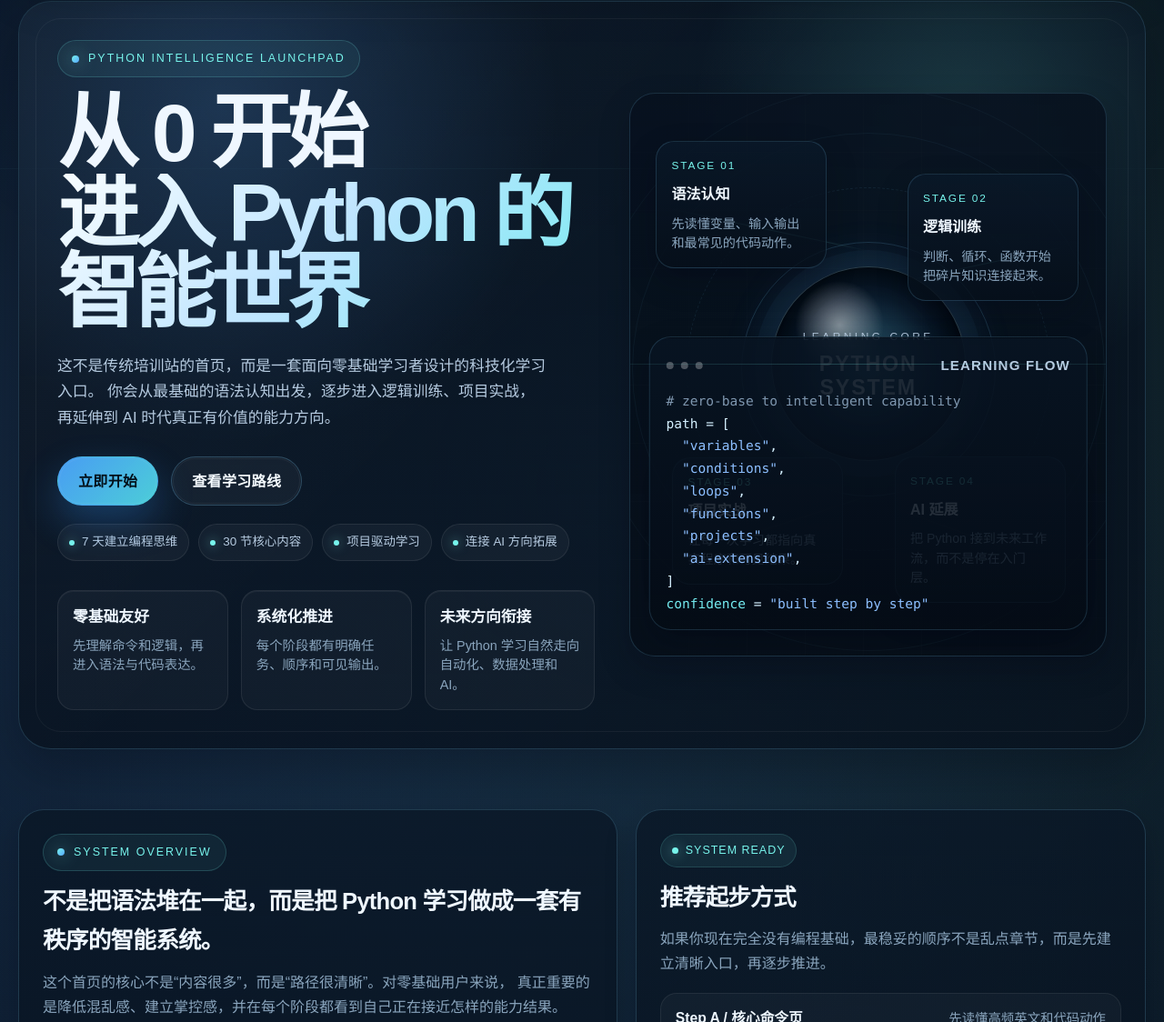
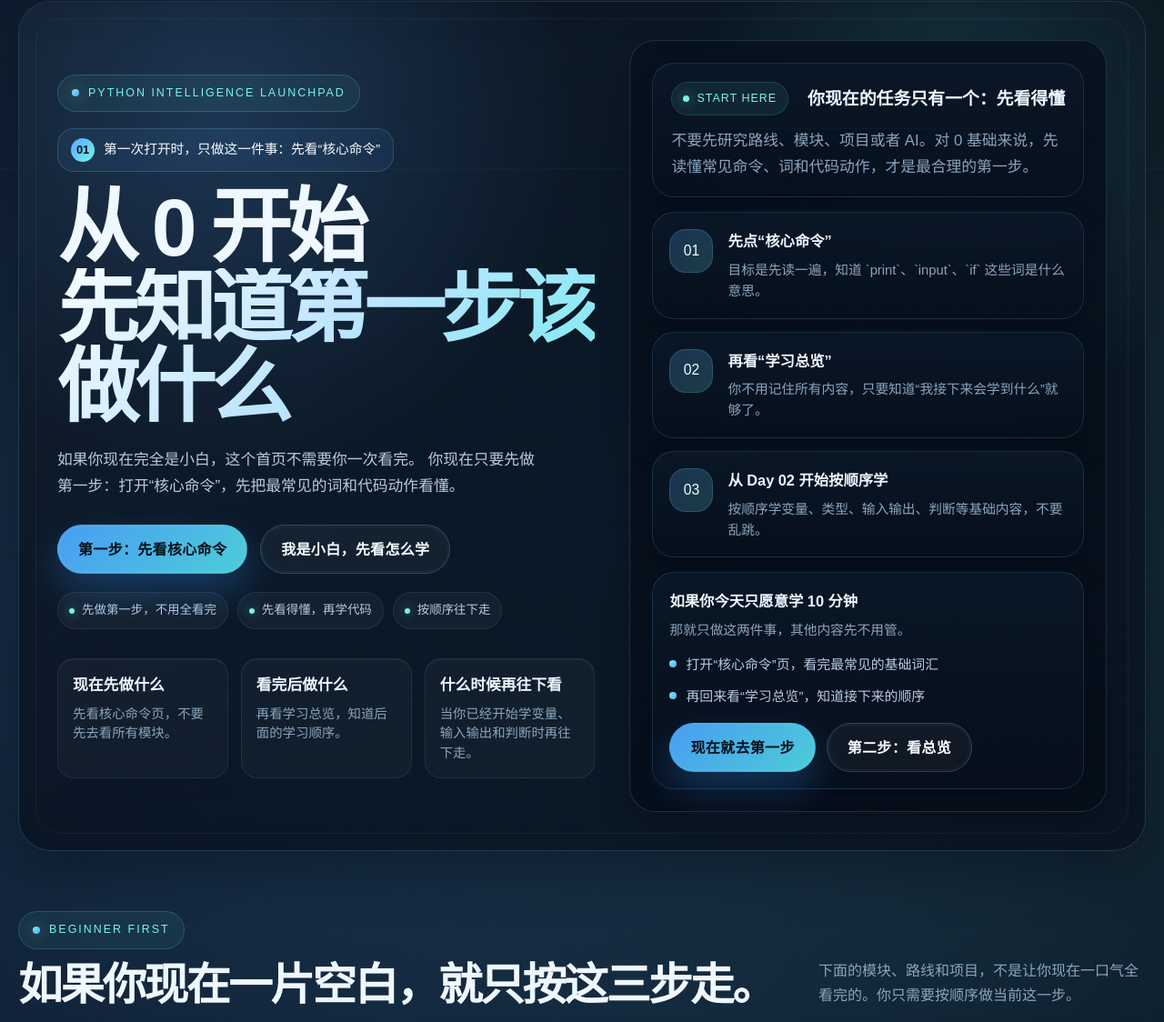
Before and after one commit to sagsinghania/python-learning-site, a plain HTML site: page index.html in a window 1280 px wide. Shown: the part 135-1259 px from the top of the page at 91% size. Drawn offline with Linux system fonts and the light colour scheme.

Commit message:
Make homepage clearer for complete beginners

```diff
--- a/index.html
+++ b/index.html
@@ -340,6 +340,33 @@
       margin-bottom: 18px;
     }
 
+    .newbie-note {
+      display: inline-flex;
+      align-items: center;
+      gap: 10px;
+      margin-bottom: 18px;
+      padding: 10px 14px;
+      border-radius: 18px;
+      background: rgba(88, 168, 255, 0.08);
+      border: 1px solid rgba(127, 213, 255, 0.18);
+      color: var(--silver);
+      font-size: 0.92rem;
+    }
+
+    .newbie-note::before {
+      content: "01";
+      display: inline-grid;
+      place-items: center;
+      width: 26px;
+      height: 26px;
+      border-radius: 999px;
+      background: linear-gradient(135deg, var(--blue), var(--cyan));
+      color: #04101a;
+      font-family: var(--font-display);
+      font-size: 0.8rem;
+      font-weight: 700;
+    }
+
     .hero h1 {
       margin: 0;
       font-family: var(--font-display);
@@ -481,6 +508,7 @@
     .hero-stage {
       position: relative;
       min-height: 620px;
+      padding: 24px;
       border-radius: calc(var(--radius-xl) - 8px);
       background:
         linear-gradient(180deg, rgba(8, 18, 31, 0.9), rgba(6, 14, 24, 0.8)),
@@ -504,95 +532,143 @@
     .hero-stage::after {
       content: "";
       position: absolute;
-      left: -30%;
-      right: -30%;
-      top: 48%;
+      left: 24px;
+      right: 24px;
+      top: 96px;
       height: 1px;
       background: linear-gradient(90deg, transparent, rgba(119, 243, 235, 0.22), transparent);
     }
 
-    .orbital-field {
-      position: absolute;
-      inset: 0;
-    }
-
-    .orbital-ring {
-      position: absolute;
-      left: 50%;
-      top: 49%;
-      border-radius: 50%;
-      border: 1px solid rgba(127, 213, 255, 0.16);
-      transform: translate(-50%, -50%);
-    }
-
-    .orbital-ring.ring-a {
-      width: 280px;
-      height: 280px;
-    }
-
-    .orbital-ring.ring-b {
-      width: 400px;
-      height: 400px;
-      border-style: dashed;
-      opacity: 0.55;
-    }
-
-    .orbital-ring.ring-c {
-      width: 520px;
-      height: 520px;
-      opacity: 0.32;
-    }
-
-    .orbital-ring.ring-d {
-      width: 620px;
-      height: 620px;
-      opacity: 0.24;
-    }
-
-    .signal-orb {
-      position: absolute;
-      left: 50%;
-      top: 48%;
-      width: 214px;
-      height: 214px;
-      transform: translate(-50%, -50%);
-      border-radius: 50%;
-      background:
-        radial-gradient(circle at 35% 30%, rgba(255, 255, 255, 0.46), transparent 24%),
-        radial-gradient(circle at center, rgba(102, 220, 255, 0.36), rgba(19, 58, 97, 0.16) 50%, rgba(3, 10, 18, 0.95) 72%);
-      border: 1px solid rgba(170, 231, 255, 0.24);
-      box-shadow:
-        0 0 0 18px rgba(88, 168, 255, 0.04),
-        0 0 56px rgba(88, 168, 255, 0.16),
-        inset 0 -14px 30px rgba(1, 6, 12, 0.38);
+    .starter-board {
+      position: relative;
+      z-index: 2;
+      display: grid;
+      gap: 16px;
+      height: 100%;
+    }
+
+    .mission-card,
+    .starter-card,
+    .today-card {
+      border-radius: 24px;
+      background: linear-gradient(180deg, rgba(10, 24, 40, 0.88), rgba(7, 16, 28, 0.74));
+      border: 1px solid rgba(127, 213, 255, 0.14);
+      box-shadow: var(--shadow-lg);
+    }
+
+    .mission-card {
+      padding: 20px 20px 18px;
+    }
+
+    .mission-top {
+      display: flex;
+      align-items: center;
+      justify-content: space-between;
+      gap: 14px;
+      margin-bottom: 14px;
+    }
+
+    .mission-top strong {
+      font-family: var(--font-display);
+      font-size: 1.18rem;
+    }
+
+    .mission-card p,
+    .starter-card p,
+    .today-card p {
+      margin: 0;
+      color: var(--muted);
+    }
+
+    .starter-stack {
+      display: grid;
+      gap: 14px;
+    }
+
+    .starter-card {
+      display: grid;
+      grid-template-columns: auto minmax(0, 1fr);
+      gap: 16px;
+      padding: 18px;
+      align-items: start;
+    }
+
+    .step-badge {
+      width: 48px;
+      height: 48px;
+      border-radius: 18px;
       display: grid;
       place-items: center;
-      text-align: center;
-    }
-
-    .signal-core {
+      font-family: var(--font-display);
+      font-size: 0.98rem;
+      color: var(--silver);
+      background: linear-gradient(135deg, rgba(88, 168, 255, 0.22), rgba(119, 243, 235, 0.18));
+      border: 1px solid rgba(127, 213, 255, 0.18);
+    }
+
+    .starter-copy strong,
+    .today-card strong {
+      display: block;
+      font-size: 1.02rem;
+      margin-bottom: 6px;
+    }
+
+    .starter-copy span,
+    .today-card span {
+      display: block;
+      color: var(--muted);
+      font-size: 0.92rem;
+      line-height: 1.55;
+    }
+
+    .today-card {
+      padding: 18px;
+    }
+
+    .today-card ul {
+      margin: 14px 0 0;
+      padding: 0;
+      list-style: none;
+      display: grid;
+      gap: 10px;
+    }
+
+    .today-card li {
       position: relative;
-      z-index: 2;
-    }
-
-    .signal-core span {
-      display: block;
-      font-size: 0.74rem;
-      letter-spacing: 0.3em;
-      text-transform: uppercase;
+      padding-left: 18px;
       color: var(--muted-strong);
-    }
-
-    .signal-core strong {
-      display: block;
-      margin-top: 8px;
-      font-family: var(--font-display);
-      font-size: 1.45rem;
-      line-height: 1.1;
-      letter-spacing: 0.08em;
-    }
-
+      font-size: 0.93rem;
+    }
+
+    .today-card li::before {
+      content: "";
+      position: absolute;
+      left: 0;
+      top: 0.72em;
+      width: 8px;
+      height: 8px;
+      border-radius: 999px;
+      background: linear-gradient(135deg, var(--cyan), var(--blue));
+      transform: translateY(-50%);
+    }
+
+    .starter-actions {
+      display: flex;
+      flex-wrap: wrap;
+      gap: 12px;
+      margin-top: 16px;
+    }
+
+    .orbital-field,
+    .data-lines,
+    .signal-orb,
     .stage-card,
+    .code-panel {
+      display: none;
+    }
+
+    .panel-card,
+    .quickstart-card,
     .panel-card,
     .route-card,
     .module-card,
@@ -603,7 +679,7 @@
       overflow: hidden;
     }
 
-    .stage-card::before,
+    .quickstart-card::before,
     .panel-card::before,
     .route-card::before,
     .module-card::before,
@@ -619,7 +695,7 @@
       pointer-events: none;
     }
 
-    .stage-card:hover::before,
+    .quickstart-card:hover::before,
     .panel-card:hover::before,
     .route-card:hover::before,
     .module-card:hover::before,
@@ -629,173 +705,24 @@
       transform: translateX(130%);
     }
 
-    .stage-card {
-      position: absolute;
-      width: 188px;
-      padding: 16px 16px 15px;
-      border-radius: 20px;
-      background: linear-gradient(180deg, rgba(10, 24, 40, 0.9), rgba(6, 15, 26, 0.78));
-      border: 1px solid rgba(127, 213, 255, 0.16);
-      box-shadow: var(--shadow-lg);
-    }
-
-    .stage-card small {
-      display: block;
-      margin-bottom: 8px;
-      color: var(--cyan);
-      font-size: 0.74rem;
-      letter-spacing: 0.16em;
-      text-transform: uppercase;
-    }
-
-    .stage-card strong {
-      display: block;
-      font-size: 1rem;
-      margin-bottom: 8px;
-    }
-
-    .stage-card p {
-      margin: 0;
-      color: var(--muted);
-      font-size: 0.88rem;
-      line-height: 1.55;
-    }
-
-    .stage-card.card-a {
-      top: 52px;
-      left: 28px;
-    }
-
-    .stage-card.card-b {
-      top: 88px;
-      right: 30px;
-    }
-
-    .stage-card.card-c {
-      left: 46px;
-      bottom: 78px;
-    }
-
-    .stage-card.card-d {
-      right: 44px;
-      bottom: 58px;
-    }
-
-    .data-lines {
-      position: absolute;
-      inset: 0;
-      pointer-events: none;
-    }
-
-    .data-lines span {
-      position: absolute;
-      display: block;
-      height: 1px;
-      background: linear-gradient(90deg, transparent, rgba(119, 243, 235, 0.34), transparent);
-      box-shadow: 0 0 16px rgba(119, 243, 235, 0.16);
-    }
-
-    .data-lines span:nth-child(1) {
-      top: 24%;
-      left: 8%;
-      width: 42%;
-      transform: rotate(12deg);
-    }
-
-    .data-lines span:nth-child(2) {
-      top: 30%;
-      right: 8%;
-      width: 34%;
-      transform: rotate(-12deg);
-    }
-
-    .data-lines span:nth-child(3) {
-      left: 18%;
-      bottom: 24%;
-      width: 32%;
-      transform: rotate(-18deg);
-    }
-
-    .data-lines span:nth-child(4) {
-      right: 16%;
-      bottom: 22%;
-      width: 30%;
-      transform: rotate(20deg);
-    }
-
-    .code-panel {
-      position: absolute;
-      left: 50%;
-      bottom: 28px;
-      width: min(540px, calc(100% - 40px));
-      transform: translateX(-50%);
-      padding: 18px 18px 16px;
-      border-radius: 24px;
-      background: linear-gradient(180deg, rgba(8, 20, 34, 0.92), rgba(5, 12, 22, 0.84));
-      border: 1px solid rgba(127, 213, 255, 0.16);
-      box-shadow: var(--shadow-lg);
-    }
-
-    .code-panel-top {
-      display: flex;
-      align-items: center;
-      justify-content: space-between;
-      gap: 14px;
-      margin-bottom: 14px;
-    }
-
-    .code-dots {
-      display: inline-flex;
-      gap: 8px;
-    }
-
-    .code-dots span {
-      width: 8px;
-      height: 8px;
-      border-radius: 999px;
-      background: rgba(255, 255, 255, 0.28);
-    }
-
-    .code-panel-top strong {
-      font-size: 0.94rem;
-      color: var(--muted-strong);
-      letter-spacing: 0.08em;
-      text-transform: uppercase;
-    }
-
-    pre {
-      margin: 0;
-      white-space: pre-wrap;
-      font-family: Consolas, "Cascadia Code", monospace;
-      font-size: 0.91rem;
-      line-height: 1.7;
-      color: #d5f0ff;
-    }
-
-    .token-key {
-      color: #74ebf0;
-    }
-
-    .token-value {
-      color: #8dbfff;
-    }
-
-    .token-comment {
-      color: #7f97af;
-    }
-
     .overview-grid,
+    .quickstart-grid,
     .project-grid,
     .trust-grid {
       display: grid;
       gap: 20px;
     }
 
+    .quickstart-grid {
+      grid-template-columns: repeat(3, minmax(0, 1fr));
+    }
+
     .overview-grid {
       grid-template-columns: minmax(0, 1.08fr) minmax(320px, 0.92fr);
     }
 
-    .panel-card {
+    .panel-card,
+    .quickstart-card {
       border-radius: var(--radius-lg);
       padding: 26px;
       background: linear-gradient(180deg, rgba(10, 23, 38, 0.8), rgba(8, 18, 30, 0.74));
@@ -804,6 +731,7 @@
     }
 
     .panel-card h3,
+    .quickstart-card h3,
     .route-card h3,
     .module-card h3,
     .project-card h3,
@@ -818,7 +746,12 @@
       font-size: clamp(1.45rem, 2vw, 2rem);
     }
 
+    .quickstart-card h3 {
+      font-size: 1.34rem;
+    }
+
     .panel-card p,
+    .quickstart-card p,
     .route-card p,
     .module-card p,
     .project-card p,
@@ -826,6 +759,31 @@
     .cta-card p {
       margin: 0;
       color: var(--muted);
+    }
+
+    .quickstart-step {
+      display: inline-flex;
+      align-items: center;
+      gap: 10px;
+      color: var(--muted-strong);
+      font-size: 0.8rem;
+      letter-spacing: 0.16em;
+      text-transform: uppercase;
+      margin-bottom: 8px;
+    }
+
+    .quickstart-step::before {
+      content: "";
+      width: 26px;
+      height: 1px;
+      background: linear-gradient(90deg, var(--cyan), transparent);
+    }
+
+    .quickstart-card strong {
+      display: block;
+      margin: 18px 0 8px;
+      color: var(--silver);
+      font-size: 0.98rem;
     }
 
     .metric-grid {
@@ -1238,11 +1196,12 @@
       }
 
       .button,
+      .quickstart-card,
       .route-card,
       .module-card,
       .project-card,
       .trust-card,
-      .stage-card::before,
+      .quickstart-card::before,
       .panel-card::before,
       .route-card::before,
       .module-card::before,
@@ -1255,6 +1214,7 @@
 
     @media (max-width: 1140px) {
       .hero-grid,
+      .quickstart-grid,
       .overview-grid,
       .trust-grid,
       .section-head {
@@ -1271,7 +1231,7 @@
       }
 
       .hero-stage {
-        min-height: 560px;
+        min-height: auto;
       }
     }
 
@@ -1319,6 +1279,7 @@
 
       .hero-proof,
       .metric-grid,
+      .quickstart-grid,
       .road-grid,
       .modules-grid,
       .project-grid {
@@ -1326,31 +1287,7 @@
       }
 
       .hero-stage {
-        min-height: 620px;
-      }
-
-      .stage-card {
-        width: 170px;
-      }
-
-      .stage-card.card-a {
-        top: 30px;
-        left: 16px;
-      }
-
-      .stage-card.card-b {
-        top: 84px;
-        right: 16px;
-      }
-
-      .stage-card.card-c {
-        left: 12px;
-        bottom: 110px;
-      }
-
-      .stage-card.card-d {
-        right: 16px;
-        bottom: 108px;
+        min-height: auto;
       }
 
       .roadmap-shell::before {
@@ -1396,47 +1333,12 @@
       }
 
       .hero-stage {
-        min-height: 660px;
-      }
-
-      .orbital-ring.ring-b {
-        width: 340px;
-        height: 340px;
-      }
-
-      .orbital-ring.ring-c {
-        width: 420px;
-        height: 420px;
-      }
-
-      .orbital-ring.ring-d {
-        width: 480px;
-        height: 480px;
-      }
-
-      .signal-orb {
-        width: 190px;
-        height: 190px;
-      }
-
-      .stage-card {
-        position: absolute;
-        width: 152px;
-        padding: 14px;
-      }
-
-      .stage-card p,
-      pre {
-        font-size: 0.83rem;
-      }
-
-      .code-panel {
-        width: calc(100% - 24px);
-        bottom: 12px;
-        padding: 16px 14px 14px;
+        min-height: auto;
+        padding: 18px;
       }
 
       .panel-card,
+      .quickstart-card,
       .route-card,
       .module-card,
       .project-card,
@@ -1484,44 +1386,92 @@
             <div class="hero-grid">
               <div class="hero-copy">
                 <div class="hero-kicker section-tag">Python Intelligence Launchpad</div>
+                <div class="newbie-note">第一次打开时，只做这一件事：先看“核心命令”</div>
                 <h1>
                   从 0 开始
-                  <span>进入 Python 的智能世界</span>
+                  <span>先知道第一步该做什么</span>
                 </h1>
                 <p>
-                  这不是传统培训站的首页，而是一套面向零基础学习者设计的科技化学习入口。
-                  你会从最基础的语法认知出发，逐步进入逻辑训练、项目实战，再延伸到 AI 时代真正有价值的能力方向。
+                  如果你现在完全是小白，这个首页不需要你一次看完。
+                  你现在只要先做第一步：打开“核心命令”，先把最常见的词和代码动作看懂。
                 </p>
 
                 <div class="hero-actions">
-                  <a class="button button-primary" href="python_basics_words.html">立即开始</a>
-                  <a class="button button-secondary" href="#roadmap">查看学习路线</a>
+                  <a class="button button-primary" href="python_basics_words.html">第一步：先看核心命令</a>
+                  <a class="button button-secondary" href="#start-here">我是小白，先看怎么学</a>
                 </div>
 
                 <div class="signal-row" aria-label="学习标签">
-                  <span class="signal-chip">7 天建立编程思维</span>
-                  <span class="signal-chip">30 节核心内容</span>
-                  <span class="signal-chip">项目驱动学习</span>
-                  <span class="signal-chip">连接 AI 方向拓展</span>
+                  <span class="signal-chip">先做第一步，不用全看完</span>
+                  <span class="signal-chip">先看得懂，再学代码</span>
+                  <span class="signal-chip">按顺序往下走</span>
                 </div>
 
                 <div class="hero-proof">
                   <div class="proof-pill">
-                    <strong>零基础友好</strong>
-                    <span>先理解命令和逻辑，再进入语法与代码表达。</span>
+                    <strong>现在先做什么</strong>
+                    <span>先看核心命令页，不要先去看所有模块。</span>
                   </div>
                   <div class="proof-pill">
-                    <strong>系统化推进</strong>
-                    <span>每个阶段都有明确任务、顺序和可见输出。</span>
+                    <strong>看完后做什么</strong>
+                    <span>再看学习总览，知道后面的学习顺序。</span>
                   </div>
                   <div class="proof-pill">
-                    <strong>未来方向衔接</strong>
-                    <span>让 Python 学习自然走向自动化、数据处理和 AI。</span>
+                    <strong>什么时候再往下看</strong>
+                    <span>当你已经开始学变量、输入输出和判断时再往下走。</span>
                   </div>
                 </div>
               </div>
 
-              <div class="hero-stage" aria-hidden="true">
+              <div class="hero-stage">
+                <div class="starter-board">
+                  <div class="mission-card">
+                    <div class="mission-top">
+                      <span class="status-badge">Start Here</span>
+                      <strong>你现在的任务只有一个：先看得懂</strong>
+                    </div>
+                    <p>不要先研究路线、模块、项目或者 AI。对 0 基础来说，先读懂常见命令、词和代码动作，才是最合理的第一步。</p>
+                  </div>
+
+                  <div class="starter-stack">
+                    <article class="starter-card">
+                      <div class="step-badge">01</div>
+                      <div class="starter-copy">
+                        <strong>先点“核心命令”</strong>
+                        <span>目标是先读一遍，知道 `print`、`input`、`if` 这些词是什么意思。</span>
+                      </div>
+                    </article>
+
+                    <article class="starter-card">
+                      <div class="step-badge">02</div>
+                      <div class="starter-copy">
+                        <strong>再看“学习总览”</strong>
+                        <span>你不用记住所有内容，只要知道“我接下来会学到什么”就够了。</span>
+                      </div>
+                    </article>
+
+                    <article class="starter-card">
+                      <div class="step-badge">03</div>
+                      <div class="starter-copy">
+                        <strong>从 Day 02 开始按顺序学</strong>
+                        <span>按顺序学变量、类型、输入输出、判断等基础内容，不要乱跳。</span>
+                      </div>
+                    </article>
+                  </div>
+
+                  <div class="today-card">
+                    <strong>如果你今天只愿意学 10 分钟</strong>
+                    <span>那就只做这两件事，其他内容先不用管。</span>
+                    <ul>
+                      <li>打开“核心命令”页，看完最常见的基础词汇</li>
+                      <li>再回来看“学习总览”，知道接下来的顺序</li>
+                    </ul>
+                    <div class="starter-actions">
+                      <a class="button button-primary" href="python_basics_words.html">现在就去第一步</a>
+                      <a class="button button-secondary" href="python_study.html">第二步：看总览</a>
+                    </div>
+                  </div>
+                </div>
                 <div class="orbital-field">
                   <div class="orbital-ring ring-a"></div>
                   <div class="orbital-ring ring-b"></div>
@@ -1593,15 +1543,64 @@ path = [
         </div>
       </section>
 
+      <section class="section" id="start-here">
+        <div class="container">
+          <div class="section-head reveal">
+            <div>
+              <div class="section-tag">Beginner First</div>
+              <h2>如果你现在一片空白，就只按这三步走。</h2>
+            </div>
+            <p class="section-note">
+              下面的模块、路线和项目，不是让你现在一口气全看完的。你只需要按顺序做当前这一步。
+            </p>
+          </div>
+
+          <div class="quickstart-grid">
+            <article class="quickstart-card reveal">
+              <div class="quickstart-step">Step 01</div>
+              <h3>先熟悉基础词</h3>
+              <p>先把你最容易卡住的地方搞定：常见英文命令和代码动作。</p>
+              <strong>你要达到的结果</strong>
+              <p>看到 `print`、`input`、`if` 这些词时，不会再害怕。</p>
+              <div class="starter-actions">
+                <a class="button button-primary" href="python_basics_words.html">打开核心命令</a>
+              </div>
+            </article>
+
+            <article class="quickstart-card reveal">
+              <div class="quickstart-step">Step 02</div>
+              <h3>再知道全局顺序</h3>
+              <p>等你对常见词有一点感觉之后，再去看总览，理解后面要学什么。</p>
+              <strong>你要达到的结果</strong>
+              <p>知道自己会先学变量，再学类型、输入输出、判断等内容。</p>
+              <div class="starter-actions">
+                <a class="button button-secondary" href="python_study.html">打开学习总览</a>
+              </div>
+            </article>
+
+            <article class="quickstart-card reveal">
+              <div class="quickstart-step">Step 03</div>
+              <h3>再按天数顺序学</h3>
+              <p>不要到处点，也不要先研究 AI 和项目。先从 Day 02 开始，一天一天往后推。</p>
+              <strong>你要达到的结果</strong>
+              <p>慢慢建立变量、输入输出、判断等最基础的编程思维。</p>
+              <div class="starter-actions">
+                <a class="button button-secondary" href="day02_variables.html">从 Day 02 开始</a>
+              </div>
+            </article>
+          </div>
+        </div>
+      </section>
+
       <section class="section" id="overview">
         <div class="container">
           <div class="overview-grid">
             <div class="panel-card reveal">
               <div class="section-tag">System Overview</div>
-              <h3>不是把语法堆在一起，而是把 Python 学习做成一套有秩序的智能系统。</h3>
+              <h3>你不需要一次把这个站点全看完，只需要按顺序往下走。</h3>
               <p>
-                这个首页的核心不是“内容很多”，而是“路径很清晰”。对零基础用户来说，
-                真正重要的是降低混乱感、建立掌控感，并在每个阶段都看到自己正在接近怎样的能力结果。
+                后面这些区块是给你在开始之后逐步理解用的，不是让你现在全部记住。
+                先从核心命令开始，再看总览，再按天数往后学，这样就不会乱。
               </p>
 
               <div class="metric-grid">
```
